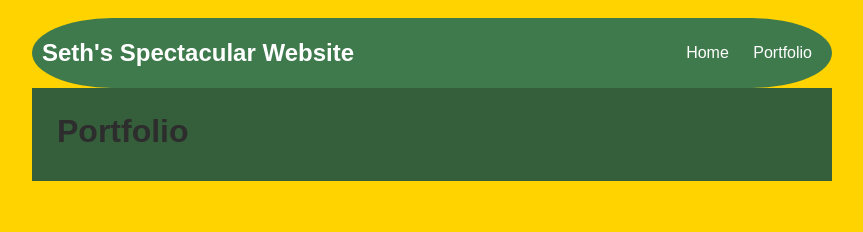
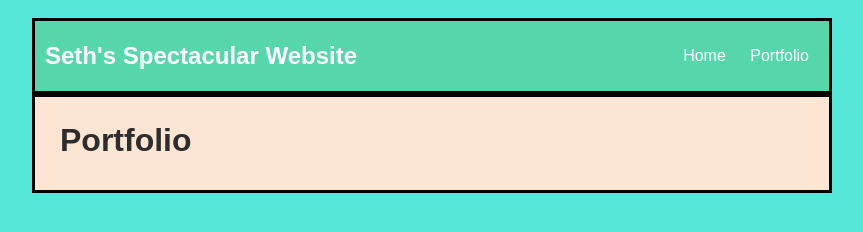
Before and after one commit to mastasv/mastasv.github.io, a plain HTML site: page portfolio.html in a window 1280 px wide. Shown: the whole page, without its empty margins (208-1071 px from the left). Drawn offline with nearby package versions, Linux system fonts and the light colour scheme; no server answers.

Commit message:
color change

```diff
--- a/portfolio.html
+++ b/portfolio.html
@@ -4,7 +4,7 @@
         <title>Seth's Spectacular Website</title>
         <style type="text/css">
             body {
-                background: rgb(255, 211, 0);
+                background: rgb(85, 232, 217);
                 color: rgb(45, 45, 45);
                 padding: 10px;
                 font-family: arial;
@@ -23,11 +23,12 @@
 
             /* navigation menu */
             nav {
-                background: rgb(63, 122, 77);
+                background: rgb(85, 215, 171);
                 margin: 0 auto;
                 display: flex;
                 padding: 10px;
-                border-radius: 10% / 50%;
+                border: solid black;
+
             }
             nav header {
                 display: flex;
@@ -51,8 +52,9 @@
 
             /* main container area beneath menu */
             main {
-                background: rgb(53, 94, 59);
+                background: rgb(252, 230, 211);
                 display: flex;
+                border: solid black ;
             }
             .content {
                 flex: 1;
```
Also changed, not shown: index.html (+3 -3 lines).
